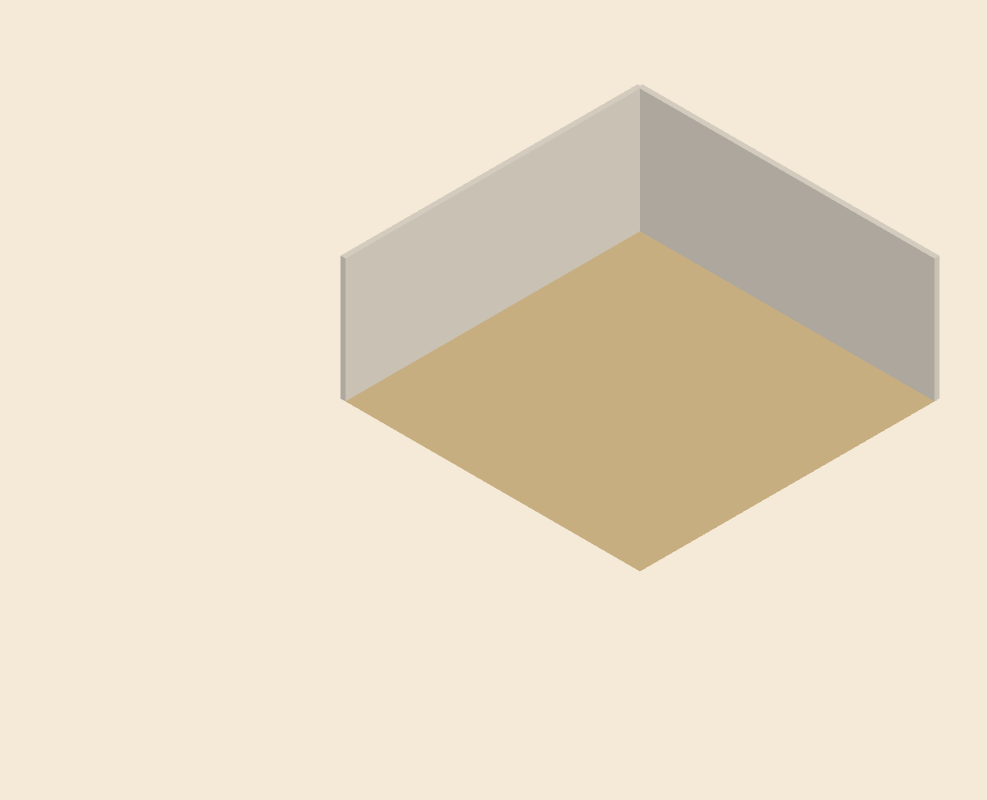
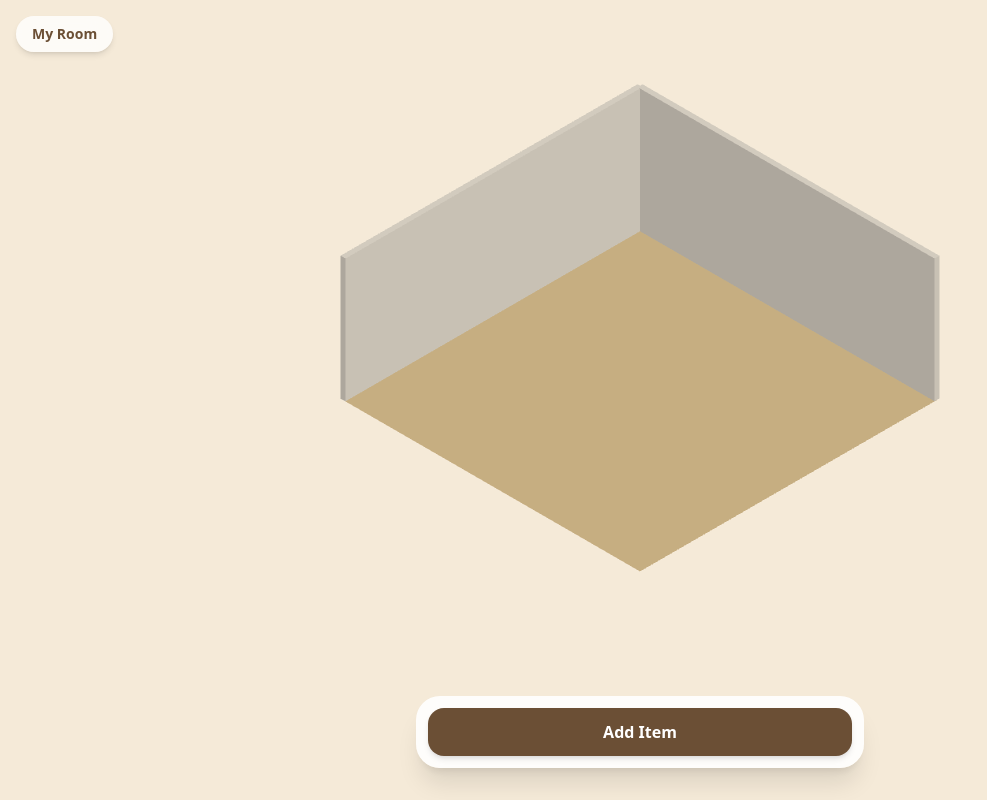
Before and after one commit to madhubuilds/crazy-connect, a React (Vite) app: page / in a window 1280 px wide. Shown: the whole page, without its empty margins (0-987 px from the left). Built offline with nearby package versions, Linux system fonts and the light colour scheme.

Commit message:
added UI.

```diff
--- a/package.json
+++ b/package.json
@@ -4,7 +4,7 @@
   "version": "0.0.0",
   "type": "module",
   "scripts": {
-    "dev": "vite",
+    "dev": "vite --host",
     "build": "vite build",
     "lint": "eslint .",
     "preview": "vite preview"
--- a/src/App.jsx
+++ b/src/App.jsx
@@ -4,15 +4,21 @@ import viteLogo from "./assets/vite.svg";
 import heroImg from "./assets/hero.png";
 import "./App.css";
 import CrazyConnectCanvas from "./game/CrazyConnectCanvas";
+import { useGameStore } from "./store/gameStore/useGameStore";
+import GameUI from "./components/gameUI/GameUI";
 
 function App() {
+  const mode = useGameStore((state) => state.mode);
+  const startPlacing = useGameStore((state) => state.startPlacing);
+  const stopPlacing = useGameStore((state) => state.stopPlacing);
+
+  const isPlacing = mode === "placing";
   return (
-    <main className="relative h-screen w-screen overflow-hidden bg-[#f5ead8]">
+    <main className="relative h-[100svh] w-screen overflow-hidden bg-[#f5ead8]">
       <CrazyConnectCanvas />
 
-      <div className="pointer-events-none absolute inset-0">
-        {/* Future UI will go here */}
-      </div>
+      {/* UI Overlay */}
+      <GameUI />
     </main>
   );
 }
--- /dev/null
+++ b/src/components/gameUI/GameUI.jsx
@@ -0,0 +1,54 @@
+import { useGameStore } from "../../store/gameStore/useGameStore";
+
+function GameUI() {
+  const mode = useGameStore((state) => state.mode);
+  const startPlacing = useGameStore((state) => state.startPlacing);
+  const stopPlacing = useGameStore((state) => state.stopPlacing);
+
+  const isPlacing = mode === "placing";
+
+  return (
+    <div className="pointer-events-none absolute inset-0 z-10">
+      {/* Top Status */}
+      <div className="absolute left-4 top-[calc(env(safe-area-inset-top)+1rem)]">
+        <div className="rounded-full bg-white/80 px-4 py-2 text-sm font-semibold text-[#6b4f35] shadow-md backdrop-blur-md">
+          {isPlacing ? "Placing mode" : "My Room"}
+        </div>
+      </div>
+
+      {/* Bottom Action Bar */}
+      <div className="pointer-events-auto absolute bottom-[calc(env(safe-area-inset-bottom)+2rem)] left-0 right-0 px-4">
+        <div className="mx-auto w-full max-w-md rounded-3xl bg-white/90 p-3 shadow-xl backdrop-blur-md">
+          <div className="flex items-center gap-3">
+            {!isPlacing ? (
+              <button
+                onClick={startPlacing}
+                className="min-h-12 flex-1 rounded-2xl bg-[#6b4f35] px-4 py-3 text-sm font-bold text-white shadow-md active:scale-95 sm:text-base"
+              >
+                Add Item
+              </button>
+            ) : (
+              <>
+                <button
+                  onClick={stopPlacing}
+                  className="min-h-12 flex-1 rounded-2xl bg-[#ead8bd] px-4 py-3 text-sm font-bold text-[#6b4f35] shadow-md active:scale-95 sm:text-base"
+                >
+                  Cancel
+                </button>
+
+                <button
+                  onClick={stopPlacing}
+                  className="min-h-12 flex-1 rounded-2xl bg-[#6b4f35] px-4 py-3 text-sm font-bold text-white shadow-md active:scale-95 sm:text-base"
+                >
+                  Done
+                </button>
+              </>
+            )}
+          </div>
+        </div>
+      </div>
+    </div>
+  );
+}
+
+export default GameUI;
--- a/src/game/CrazyConnectCanvas.jsx
+++ b/src/game/CrazyConnectCanvas.jsx
@@ -3,6 +3,7 @@ import { OrbitControls } from "@react-three/drei";
 import SceneLighting from "./lighting/SceneLighting";
 import IsometricCamera from "./camera/IsometricCamera";
 import Room from "./room/Room";
+import PlacementGrid from "./grid/PlacementGrid";
 function CrazyConnectCanvas() {
   return (
     <Canvas
@@ -12,8 +13,9 @@ function CrazyConnectCanvas() {
       <color attach="background" args={["#f5ead8"]} />
       <IsometricCamera />
       <SceneLighting />
+
       <Room />
-
+      <PlacementGrid />
       {/* <OrbitControls /> */}
     </Canvas>
   );
--- /dev/null
+++ b/src/game/grid/PlacementGrid.jsx
@@ -0,0 +1,41 @@
+import { useFrame } from "@react-three/fiber";
+import { useRef } from "react";
+import { ROOM_SIZE } from "../../utils/constants";
+import { useGameStore } from "../../store/gameStore/useGameStore";
+
+export default function PlacementGrid() {
+  const gridRef = useRef();
+  const opacityRef = useRef(0);
+
+  const mode = useGameStore((state) => state.mode);
+
+  const shouldShowGrid = mode === "placing" || mode === "moving";
+
+  useFrame((_, delta) => {
+    if (!gridRef.current) return;
+
+    const targetOpacity = shouldShowGrid ? 0.22 : 0;
+    const fadeSpeed = 6;
+
+    opacityRef.current +=
+      (targetOpacity - opacityRef.current) * fadeSpeed * delta;
+
+    gridRef.current.visible = opacityRef.current > 0.01;
+
+    gridRef.current.traverse((child) => {
+      if (!child.material) return;
+
+      child.material.transparent = true;
+      child.material.opacity = opacityRef.current;
+      child.material.depthWrite = false;
+    });
+  });
+
+  return (
+    <gridHelper
+      ref={gridRef}
+      args={[ROOM_SIZE, ROOM_SIZE, "#ffffff", "#ffffff"]}
+      position={[0, 0.02, 0]}
+    />
+  );
+}
--- a/src/store/gameStore/useGameStore.js
+++ b/src/store/gameStore/useGameStore.js
@@ -0,0 +1,9 @@
+import { create } from "zustand";
+
+export const useGameStore = create((set) => ({
+  mode: "view",
+  setMode: () => set({ mode }),
+
+  startPlacing: () => set({ mode: "placing" }),
+  stopPlacing: () => set({ mode: "view" }),
+}));
```
Also changed, not shown: src/index.css (+13 -1 lines).
